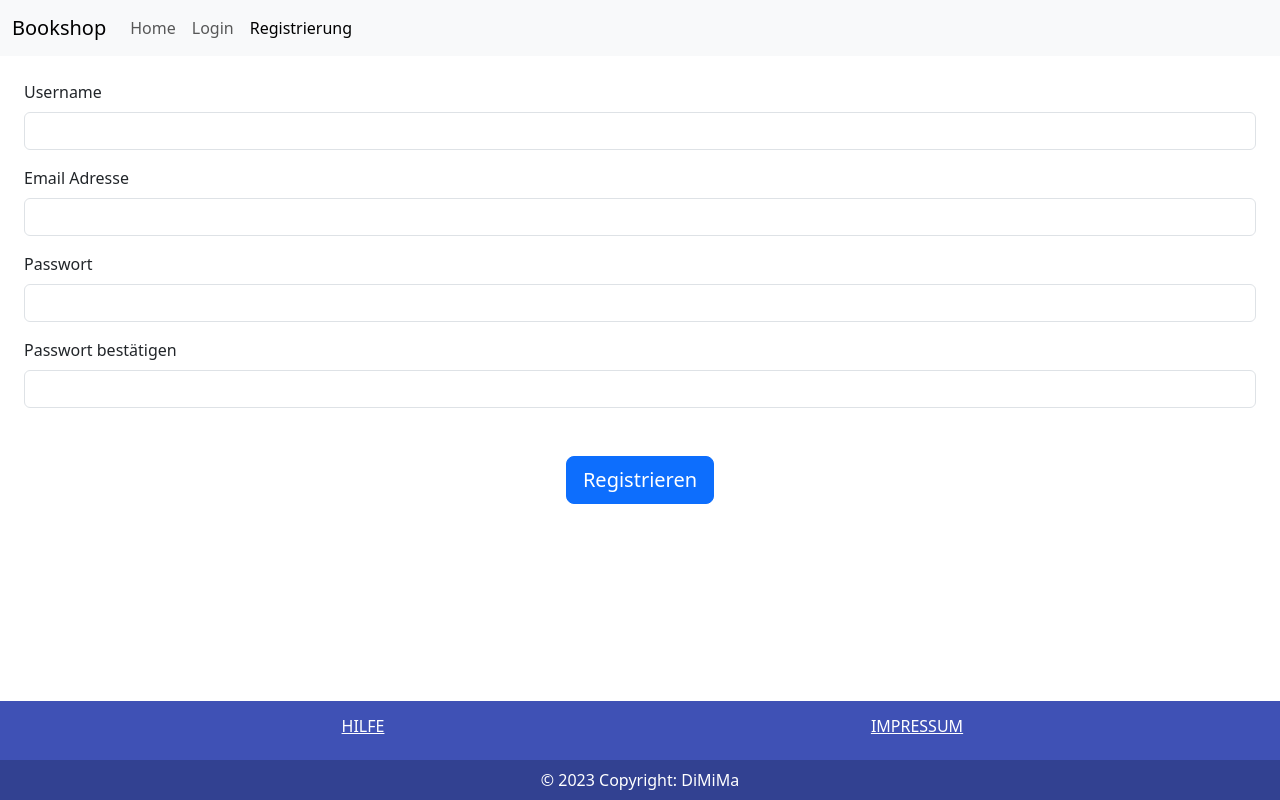
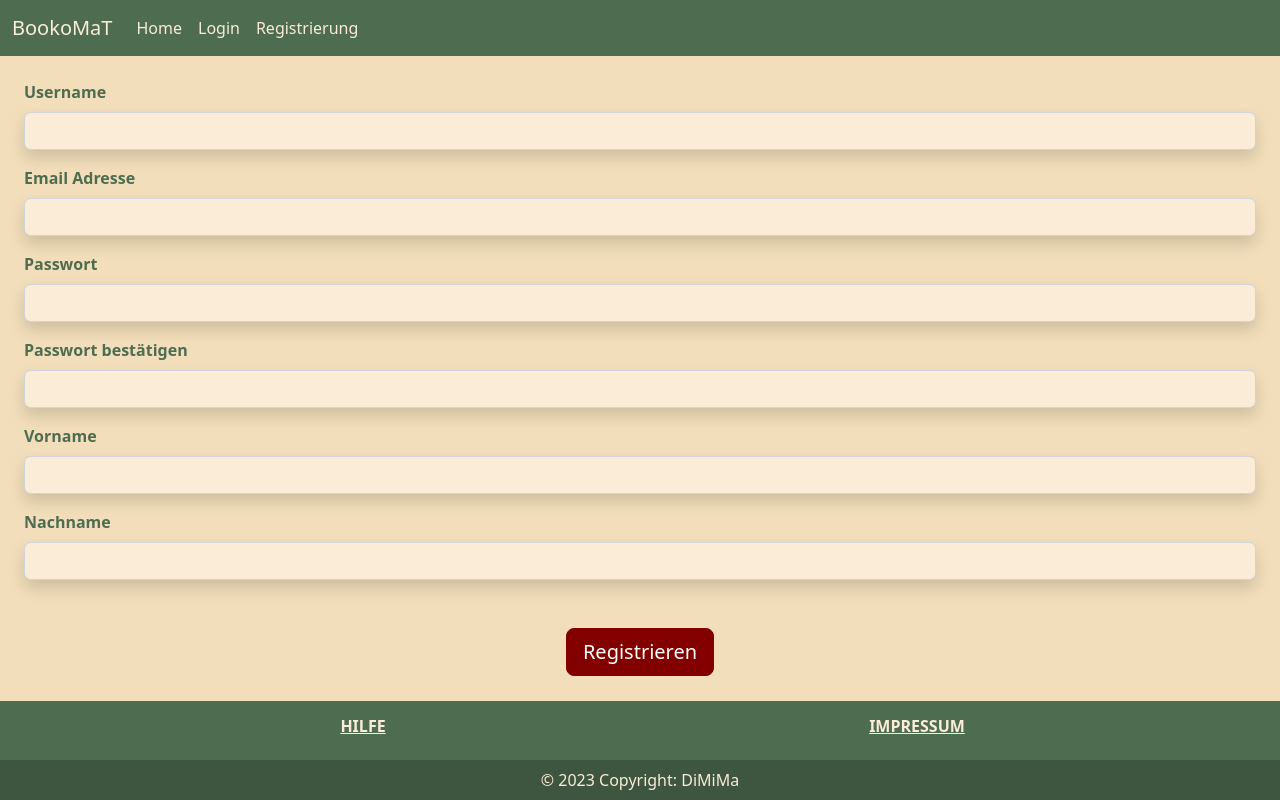
Before and after one commit to dinosat/FrontendFHProjekt, a plain HTML site: page html/signup.html in a window 1280 px wide. Drawn offline with nearby package versions, Linux system fonts and the light colour scheme.

Commit message:
Habe alle Seiten eingefärbt, das Impressum in Form gebracht, die Ränder der Eingabefelder bei Registrierung und Sign-In mit Schatten eingefasst, bei Registrierung VN und NN ergänzt und die Buttongröße vereinheitlicht.

```diff
--- a/html/signup.html
+++ b/html/signup.html
@@ -7,24 +7,28 @@
     <meta http-equiv="X-UA-Compatible" content="ie=edge">
     <title>Registrierung</title>
     <link href="https://cdn.jsdelivr.net/npm/bootstrap@5.3.0-alpha1/dist/css/bootstrap.min.css" rel="stylesheet" integrity="sha384-GLhlTQ8iRABdZLl6O3oVMWSktQOp6b7In1Zl3/Jr59b6EGGoI1aFkw7cmDA6j6gD" crossorigin="anonymous">
+    <link href="/css/bootstrap.css" rel="stylesheet">
 </head>
-<body>
-<nav class="navbar navbar-expand-lg bg-body-tertiary">
+
+<body class="d-flex flex-column min-vh-100 bg-success">
+<nav class="navbar navbar-expand-lg bg-secondary">
     <div class="container-fluid">
-        <a class="navbar-brand" href="index.html">Bookshop</a>
+        <a class="navbar-brand text-info" href="index.html">BookoMaT</a>
+
         <button class="navbar-toggler" type="button" data-bs-toggle="collapse" data-bs-target="#navbarNav" aria-controls="navbarNav" aria-expanded="false" aria-label="Toggle navigation">
             <span class="navbar-toggler-icon"></span>
         </button>
+
         <div class="collapse navbar-collapse" id="navbarNav">
             <ul class="navbar-nav">
                 <li class="nav-item">
-                    <a class="nav-link" href="index.html">Home</a>
+                    <a class="nav-link text-info" href="index.html">Home</a>
                 </li>
                 <li class="nav-item">
-                    <a class="nav-link" href="login.html">Login</a>
+                    <a class="nav-link text-info" href="login.html">Login</a>
                 </li>
                 <li class="nav-item">
-                    <a class="nav-link active" aria-current="page" href="signup.html">Registrierung</a>
+                    <a class="nav-link active text-info" aria-current="page" href="signup.html">Registrierung</a>
                 </li>
             </ul>
         </div>
@@ -33,28 +37,38 @@
 
 <form class="p-4">
     <div class="mb-3">
-        <label for="usernameInput" class="form-label">Username</label>
-        <input type="text" class="form-control" id="usernameInput" aria-describedby="emailHelp">
+        <label for="usernameInput" class="form-label text-secondary fw-bold">Username</label>
+        <input type="text" class="form-control bg-info shadow mb-20 bg-body-tertiary rounded" id="usernameInput" aria-describedby="emailHelp">
     </div>
     <div class="mb-3">
-        <label for="emailInput" class="form-label">Email Adresse</label>
-        <input type="email" class="form-control" id="emailInput" aria-describedby="emailHelp">
+        <label for="emailInput" class="form-label text-secondary fw-bold">Email Adresse</label>
+        <input type="email" class="form-control bg-info shadow mb-20 bg-body-tertiary rounded" id="emailInput" aria-describedby="emailHelp">
     </div>
     <div class="mb-3">
-        <label for="passwordInput" class="form-label">Passwort</label>
-        <input type="password" class="form-control" id="passwordInput">
+        <label for="passwordInput" class="form-label text-secondary fw-bold">Passwort</label>
+        <input type="password" class="form-control bg-info shadow mb-20 bg-body-tertiary rounded" id="passwordInput">
     </div>
     <div class="mb-3">
-        <label for="passwordConfirm" class="form-label">Passwort bestätigen</label>
-        <input type="password" class="form-control" id="passwordConfirm">
+        <label for="passwordConfirm" class="form-label text-secondary fw-bold">Passwort bestätigen</label>
+        <input type="password" class="form-control bg-info shadow mb-20 bg-body-tertiary rounded" id="passwordConfirm">
+    </div>
+    <div class="mb-3">
+        <label for="passwordConfirm" class="form-label text-secondary fw-bold">Vorname</label>
+        <input type="password" class="form-control bg-info shadow mb-20 bg-body-tertiary rounded" id="passwordConfirm">
+    </div>
+    <div class="mb-3">
+        <label for="passwordConfirm" class="form-label text-secondary fw-bold">Nachname</label>
+        <input type="password" class="form-control bg-info shadow mb-20 bg-body-tertiary rounded" id="passwordConfirm">
     </div>
 
     <div class="justify-content-center d-flex mt-5">
         <button type="submit" class="btn btn-primary btn-lg">Registrieren</button>
     </div>
 </form>
+
 <!-- Footer -->
-<footer class="text-center text-white bottom fixed-bottom" style="background-color: #3f51b5">
+<footer class="text-center text-white bg-secondary bottom mt-auto" style="background-color: #3f51b5">
+
     <!-- Grid container -->
     <div class="container">
         <!-- Section: Links -->
@@ -64,7 +78,7 @@
             <!-- Grid column -->
             <div class="col">
                 <h6 class="text-uppercase font-weight-bold">
-                    <a href="help.html" class="text-white">Hilfe</a>
+                    <a href="help.html" class="text-info fw-bold">Hilfe</a>
                 </h6>
             </div>
             <!-- Grid column -->
@@ -72,7 +86,7 @@
             <!-- Grid column -->
             <div class="col">
                 <h6 class="text-uppercase font-weight-bold">
-                    <a href="impressum.html" class="text-white">Impressum</a>
+                    <a href="impressum.html" class="text-info fw-bold">Impressum</a>
                 </h6>
             </div>
             <!-- Grid column -->
@@ -83,7 +97,7 @@
 
     <!-- Copyright -->
     <div
-            class="text-center p-2"
+            class="text-center p-2 text-info"
             style="background-color: rgba(0, 0, 0, 0.2)"
     >
         © 2023 Copyright: DiMiMa
```
Also changed, not shown: html/help.html (+5 -5 lines), html/impressum.html (+26 -18 lines), html/index.html (+16 -11 lines), html/login.html (+19 -14 lines).
